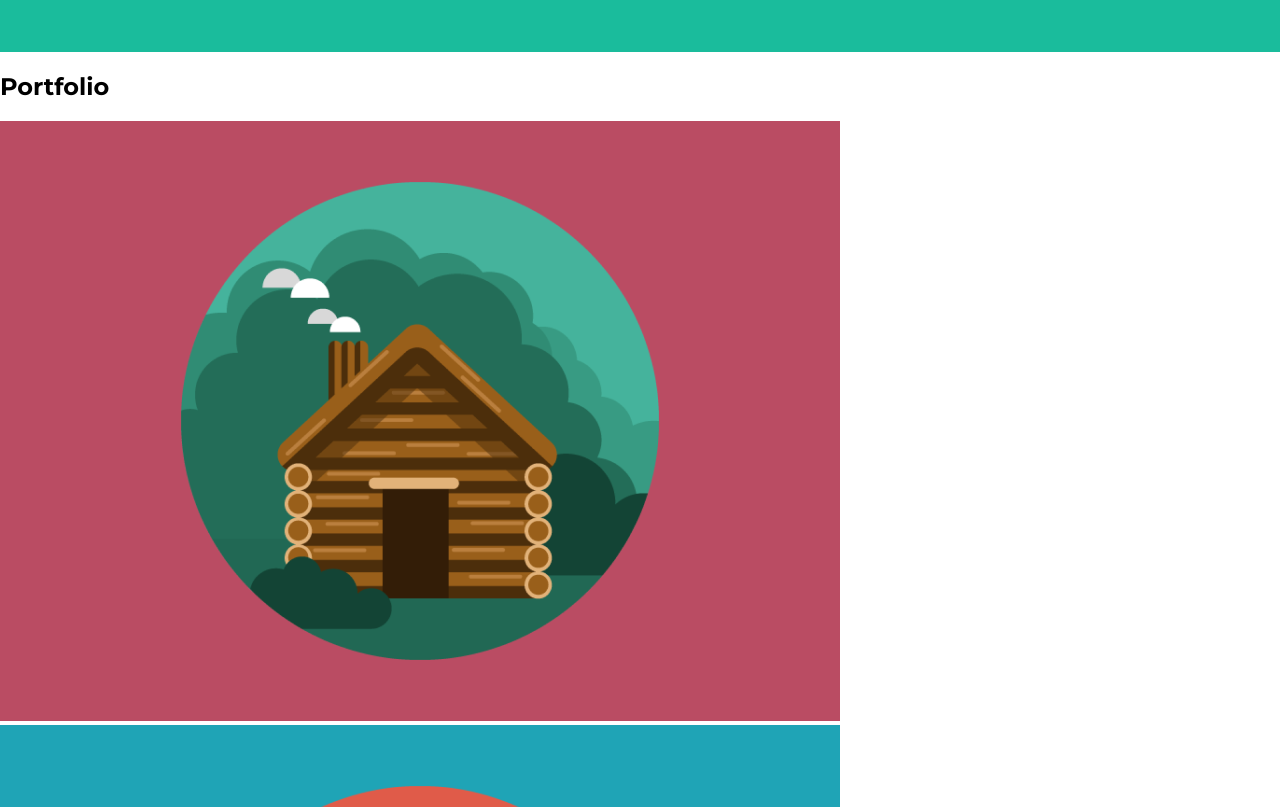
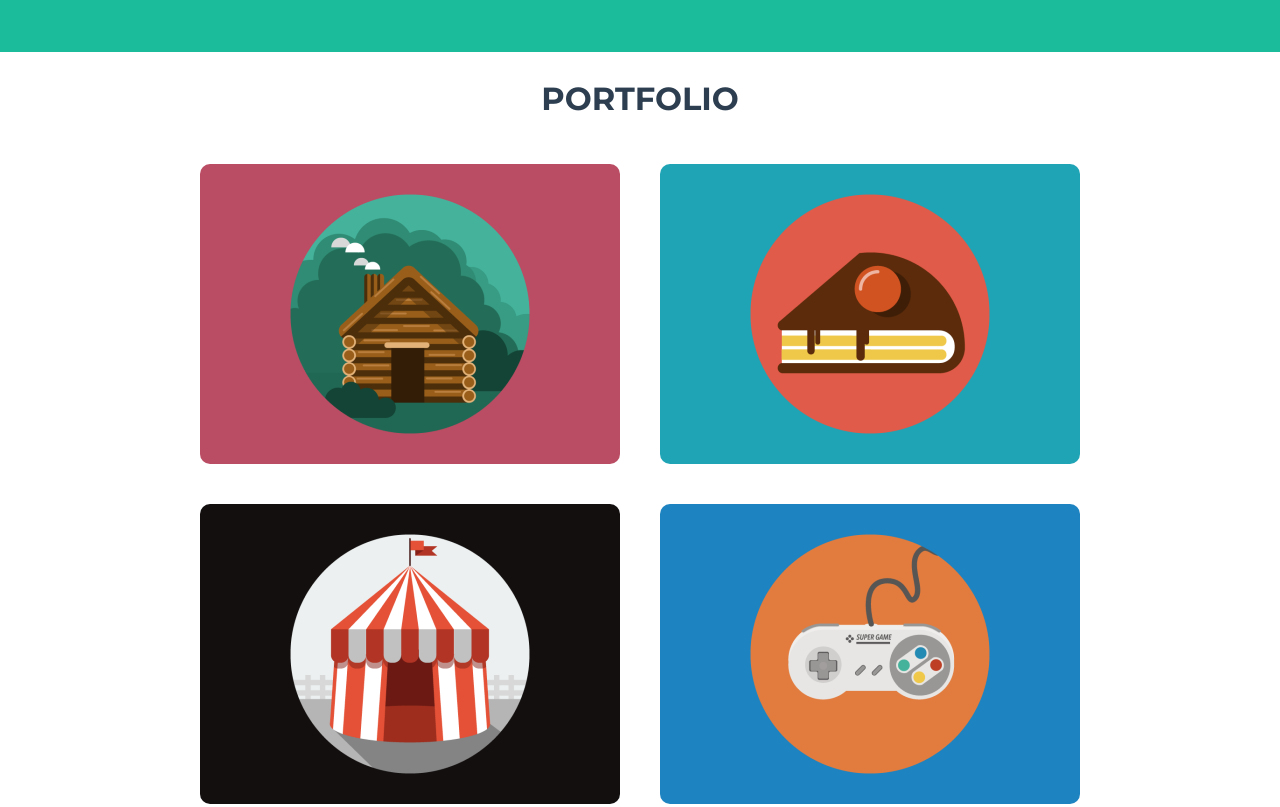
Before and after one commit to Tleofreitas/Mod3-Perfil, a plain HTML site: page index.html in a window 1280 px wide. Shown: the part 280-1087 px from the top of the page. Drawn offline with Linux system fonts and the light colour scheme.

Commit message:
Portfolio finalizado

```diff
--- a/css/styles.css
+++ b/css/styles.css
@@ -53,6 +53,20 @@ padding: 60px 0;}
 .profile-title { margin: 35px 0 0 0; font-size: 2rem;}
 .profile-description { margin: 0; font-size: 1rem;}
 
-#portfolio {
+#portfolio { width: 100%; max-width: 960px;
+margin: 0 auto;
+}
+.portfolio-title {font-size: 2rem;
+text-transform: uppercase;
+text-align: center;
+color: #2c3e50;}
 
-}
+.portfolio-container{display: flex;
+justify-content: center;
+flex-wrap: wrap;}
+
+.portfolio-item{ width: calc(100% - 40px);
+max-width: 420px;
+border-radius: 10px;
+cursor: pointer;
+margin: 20px;}
--- a/index.html
+++ b/index.html
@@ -27,14 +27,14 @@
             <p class="profile-description">Full stack - Spring - React</p>
         </section>
         <section id="portfolio">
-            <h2>Portfolio</h2>
-            <div>
-                <img src="img/portifolio (1).png" alt="Portfolio 1">
-                <img src="img/portifolio (2).png" alt="Portfolio 2">
-                <img src="img/portifolio (3).png" alt="Portfolio 3">
-                <img src="img/portifolio (4).png" alt="Portfolio 4">
-                <img src="img/portifolio (5).png" alt="Portfolio 5">
-                <img src="img/portifolio (6).png" alt="Portfolio 6">
+            <h2 class="portfolio-title">Portfolio</h2>
+            <div class="portfolio-container">
+                <img class="portfolio-item" src="img/portifolio (1).png" alt="Portfolio 1">
+                <img class="portfolio-item"src="img/portifolio (2).png" alt="Portfolio 2">
+                <img class="portfolio-item" src="img/portifolio (3).png" alt="Portfolio 3">
+                <img class="portfolio-item" src="img/portifolio (4).png" alt="Portfolio 4">
+                <img class="portfolio-item" src="img/portifolio (5).png" alt="Portfolio 5">
+                <img class="portfolio-item" src="img/portifolio (6).png" alt="Portfolio 6">
             </div>
         </section>
     </main>
```
